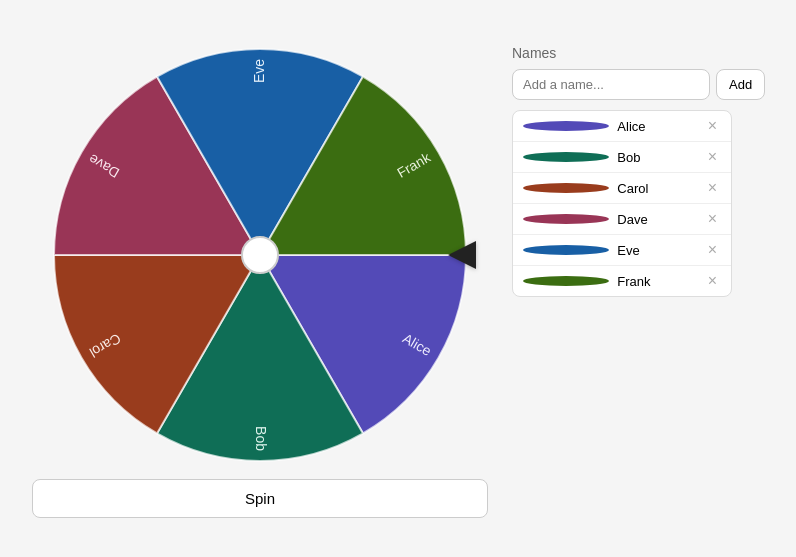
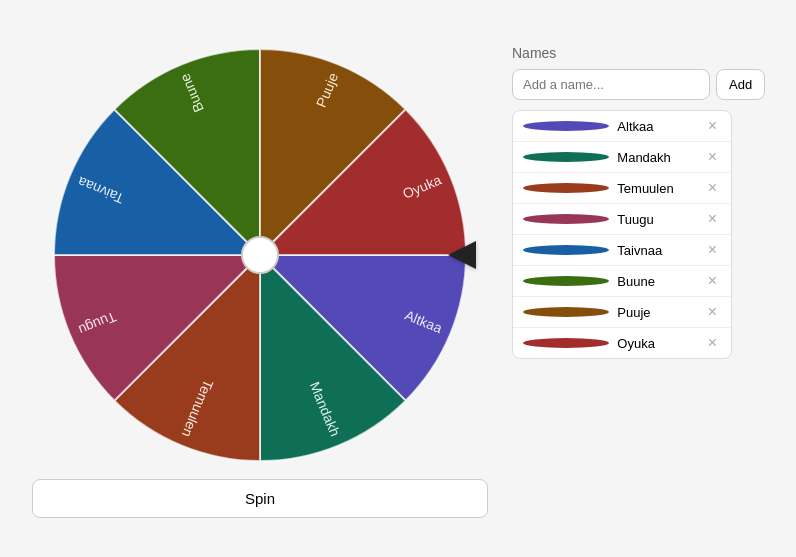
Before and after one commit to LOKaaa0122/LOKaaa0122.github.io, a plain HTML site: page index.html in a window 1280 px wide. Shown: the part 61-618 px from the top of the page, without its empty margins (258-1054 px from the left). Drawn offline with Linux system fonts and the light colour scheme.

Commit message:
Update names array with new values

```diff
--- a/index.html
+++ b/index.html
@@ -103,7 +103,7 @@ const COLORS = [
   ['#0C447C','#E6F1FB'],['#633806','#FAEEDA'],['#3C3489','#EEEDFE']
 ];
 
-let names = ['Alice','Bob','Carol','Dave','Eve','Frank'];
+let names = ['Altkaa','Mandakh','Temuulen','Tuugu','Taivnaa','Buune','Puuje','Oyuka'];
 let spinning = false;
 let angle = 0;
 let animId = null;
```
